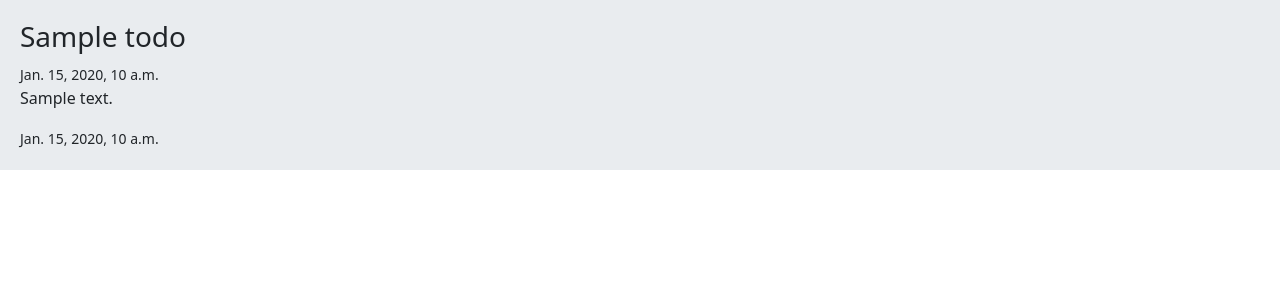
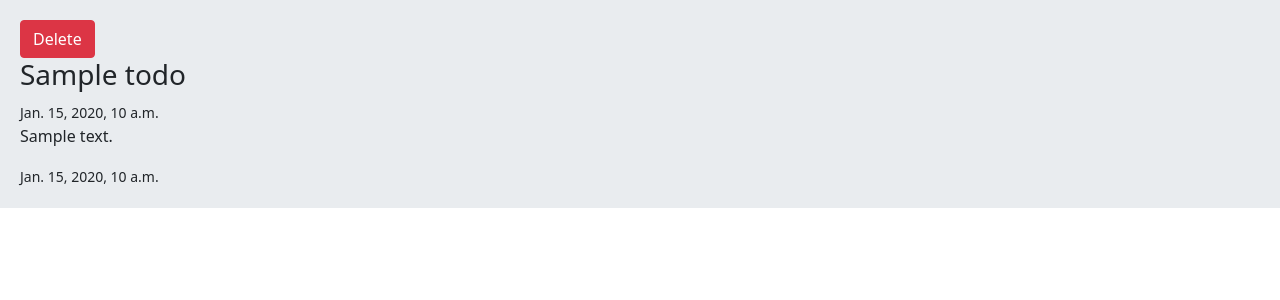
Before and after one commit to kabiri95/To-do-app, a Django app: page /detail/1/ in a window 1280 px wide. Shown: the part 56-356 px from the top of the page. Run offline with Django 4.2, Linux system fonts and the light colour scheme; tables that the repository leaves empty hold one stand-in row (values such as "Sample post").

Commit message:
delete object

```diff
--- a/A/home/urls.py
+++ b/A/home/urls.py
@@ -4,4 +4,5 @@ from . import views
 urlpatterns = [
     path('', views.home, name='home'),
     path('detail/<int:todo_id>/', views.detail, name='details'),
+    path('delete/<int:todo_id>/', views.delete, name='delete'),
 ]
--- a/A/home/views.py
+++ b/A/home/views.py
@@ -1,4 +1,4 @@
-from django.shortcuts import render
+from django.shortcuts import render, redirect
 from django.http import HttpResponse
 from .models import Todo
 
@@ -10,3 +10,7 @@ def home(request):
 def detail(request, todo_id):
     todo = Todo.objects.get(id=todo_id)
     return render(request, 'detail.html', {'todo':todo})
+
+def delete(request, todo_id):
+    Todo.objects.get(id=todo_id).delete()
+    return redirect('home')
--- a/A/templates/detail.html
+++ b/A/templates/detail.html
@@ -1,6 +1,7 @@
 {% extends 'base.html' %}
 
 {% block content %}
+  <a href="{% url 'delete' todo.id%}" class="btn btn-danger">Delete</a>
   <h3>{{ todo.title }}</h3>
   <small>{{todo.created}}</small>
   <p>{{todo.body}}</p>
```
Also changed, not shown: A/templates/home.html (+5 -3 lines).
